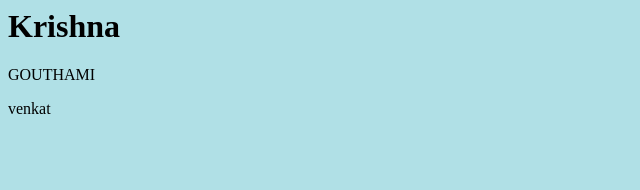
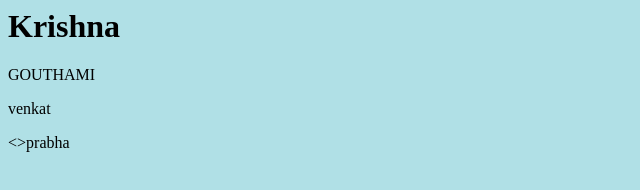
Before and after one commit to krishna4721/ifeb2, a plain HTML site: page index.html in a window 1280 px wide. Shown: the full height of the page, 0-640 px from the left. Drawn offline with Linux system fonts and the light colour scheme.

Commit message:
commited by prabha

```diff
--- a/index.html
+++ b/index.html
@@ -5,6 +5,6 @@
 <p>GOUTHAMI</p>
 
 <p>venkat</p>
-
+<>prabha</p>
 </body>
 </html>
```
